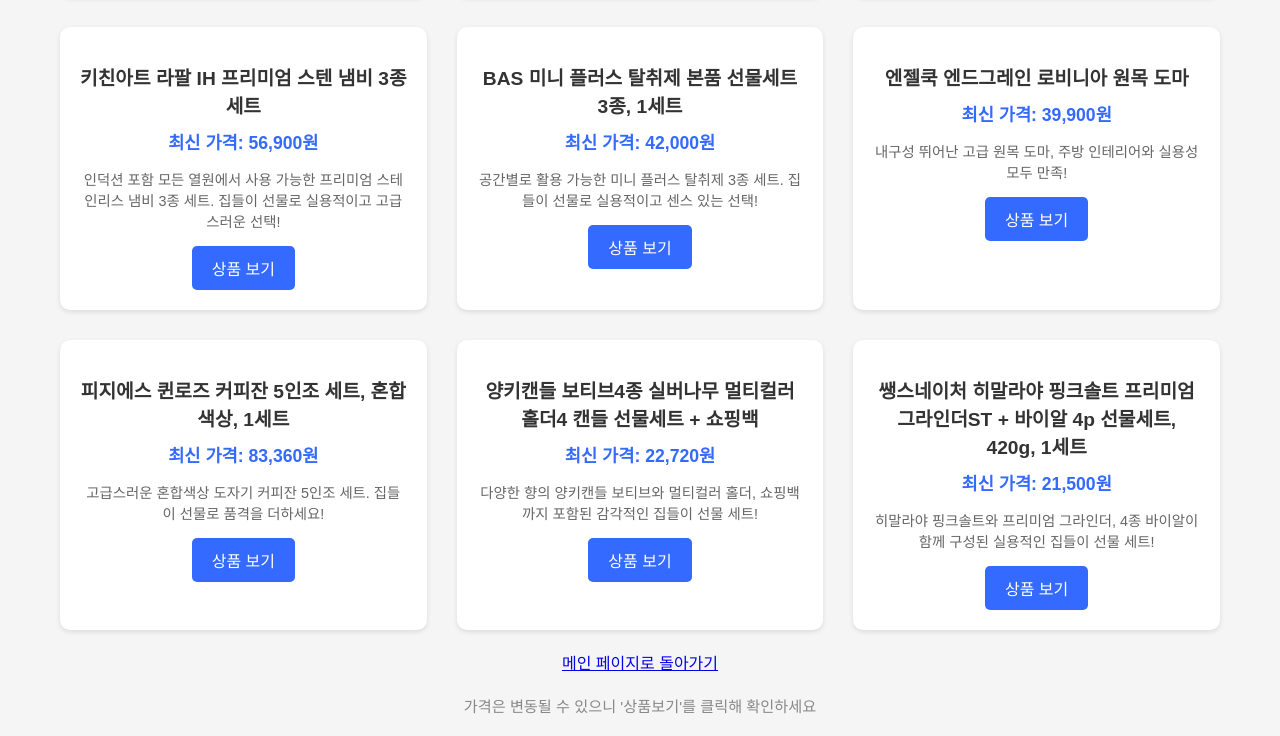
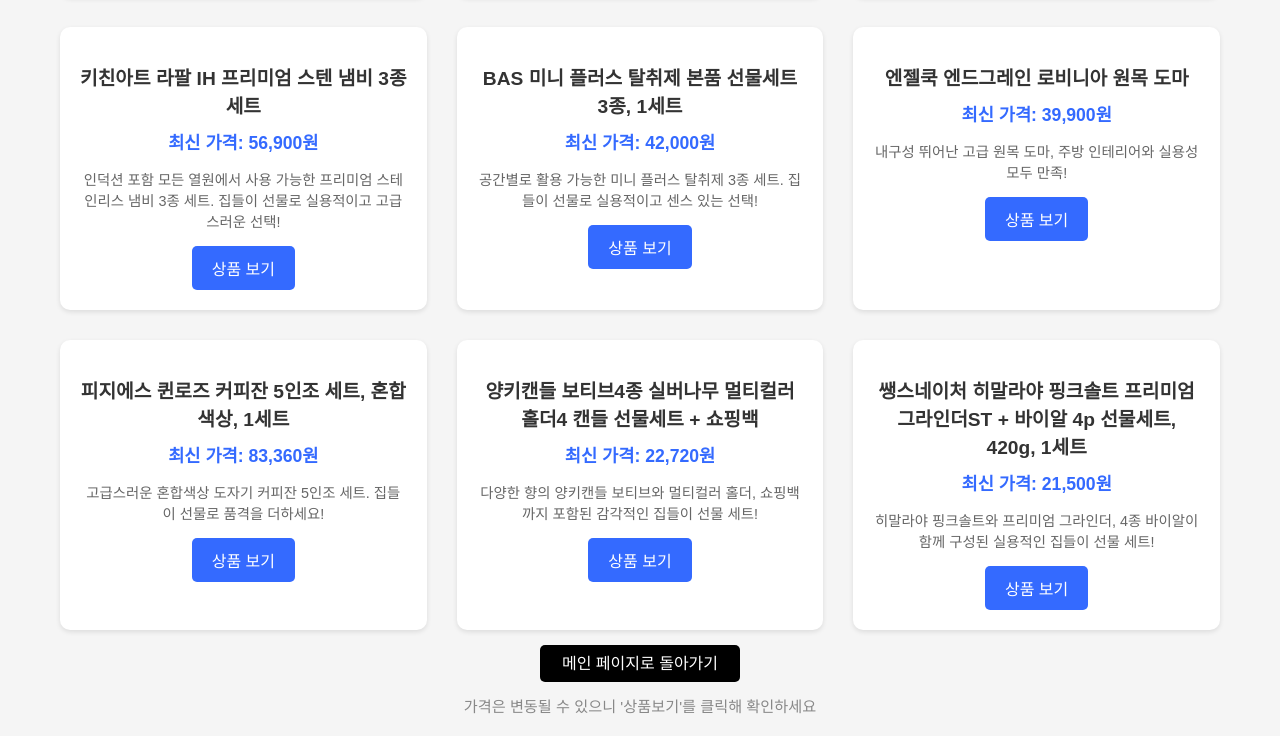
Before and after one commit to lee-sketch810/my-coupang-site, a plain HTML site: page housewarming.html in a window 1280 px wide. Shown: the part 513-1249 px from the top of the page. Drawn offline with Linux system fonts and the light colour scheme.

Commit message:
Add files via upload

```diff
--- a/housewarming.html
+++ b/housewarming.html
@@ -84,6 +84,15 @@
         .back-link:hover {
             background-color: #555;
         }
+        .back-button a {
+            padding: 10px 22px;
+            background-color: #000;
+            color: white;
+            text-decoration: none;
+            border-radius: 5px;
+            font-weight: 500;
+            transition: background-color 0.3s;
+        }
     </style>
 </head>
 <body>
```
Also changed, not shown: birthday_self.html (+1 -1 lines).
